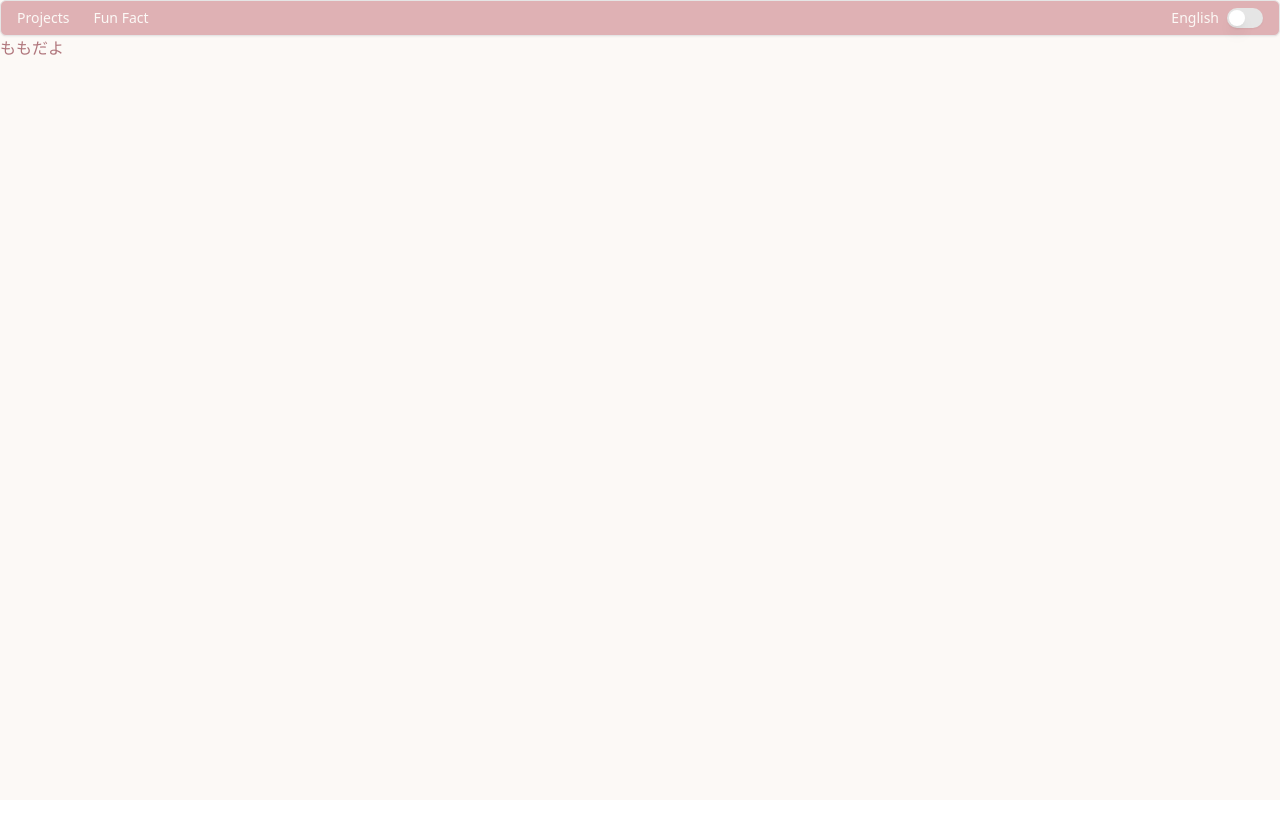
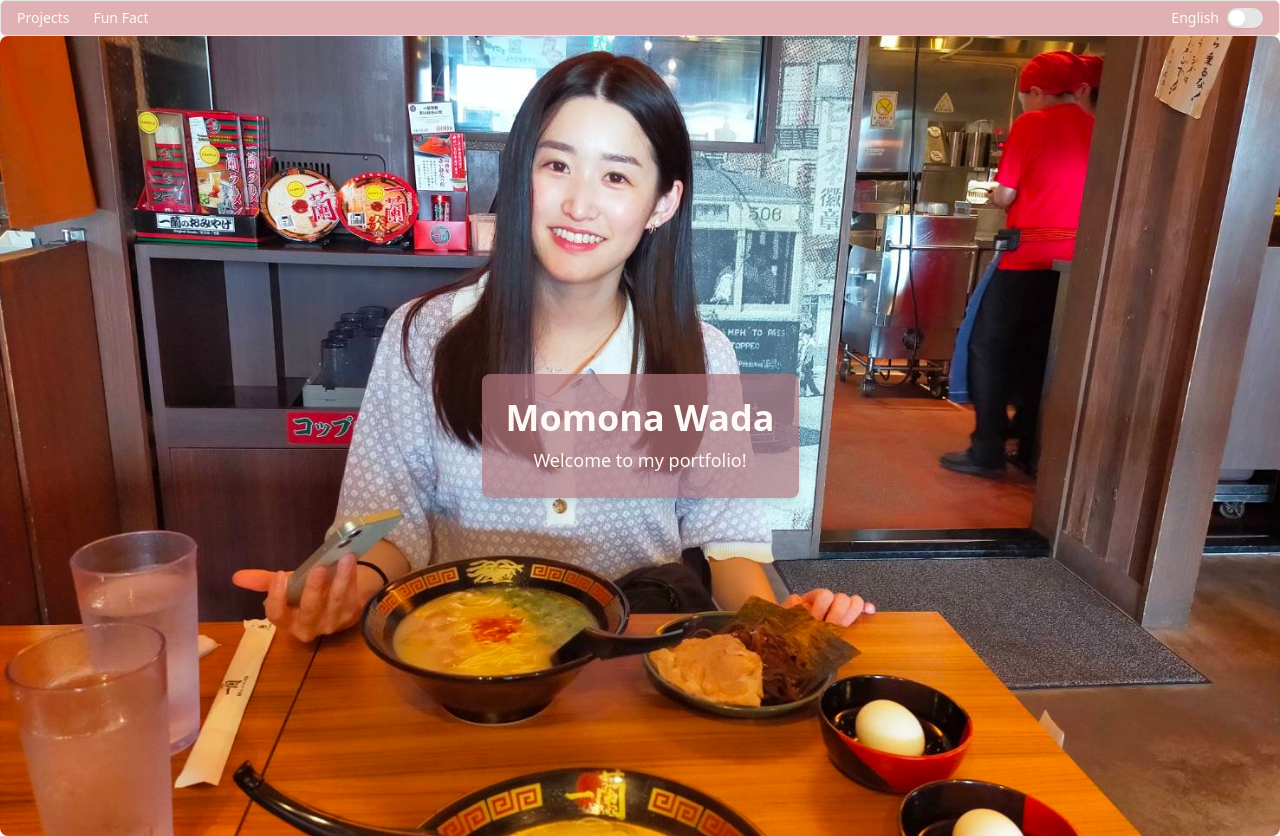
Before and after one commit to Momona-Wada/my_portfolio, a Next.js app: page / in a window 1280 px wide. Before the commit the page ends 800 px from the top, so only its background shows below. Built offline with nearby package versions, Linux system fonts and the light colour scheme.

Commit message:
create hero section

```diff
--- a/package.json
+++ b/package.json
@@ -13,6 +13,7 @@
     "@radix-ui/react-switch": "^1.1.3",
     "class-variance-authority": "^0.7.1",
     "clsx": "^2.1.1",
+    "framer-motion": "^12.4.7",
     "lucide-react": "^0.475.0",
     "next": "15.1.7",
     "react": "^19.0.0",
--- a/src/app/page.tsx
+++ b/src/app/page.tsx
@@ -1,10 +1,13 @@
 import Header from "@/components/Header";
+import HeroSection from "@/components/HeroSection";
 
 export default function Home() {
   return (
     <div className="bg-light-beige min-h-screen">
         <Header />
-        <main className="text-deep-pink">ももだよ</main>
+        <main className="flex justify-center">
+          <HeroSection />
+        </main>
     </div>
   );
 }
--- /dev/null
+++ b/src/components/HeroSection.tsx
@@ -0,0 +1,48 @@
+"use client"
+
+import { motion } from "framer-motion";
+import Image from "next/image";
+
+const HeroSection = () => {
+    return (
+        <section className="relative w-full h-screen flex items-center justify-center bg-light-beige">
+      {/* 背景画像 */}
+        <motion.div
+            initial={{ opacity: 0, scale: 0.9 }}
+            animate={{ opacity: 1, scale: 1 }}
+            transition={{ duration: 1.2, ease: "easeOut" }}
+            className="absolute inset-0 w-full h-full"
+        >
+            <Image
+            src="/images/ichiran.JPG"
+            alt="Profile Picture"
+            layout="fill"
+            objectFit="cover"
+            className="rounded-lg"
+            />
+        </motion.div>
+
+        {/* テキストオーバーレイ */}
+        <div className="absolute flex flex-col items-center text-center p-6 bg-deep-pink/70 rounded-lg shadow-lg text-light-beige">
+            <motion.h1
+            initial={{ y: 20, opacity: 0 }}
+            animate={{ y: 0, opacity: 1 }}
+            transition={{ duration: 1, delay: 0.5, ease: "easeOut" }}
+            className="text-4xl font-bold"
+            >
+            Momona Wada
+            </motion.h1>
+            <motion.p
+            initial={{ y: 20, opacity: 0 }}
+            animate={{ y: 0, opacity: 1 }}
+            transition={{ duration: 1, delay: 0.7, ease: "easeOut" }}
+            className="text-lg mt-2"
+            >
+            Welcome to my portfolio!
+            </motion.p>
+        </div>
+    </section>
+    )
+}
+
+export default HeroSection
```
Also changed, not shown: public/images/ichiran.JPG (added), src/app/locales/en/common.ts (added), src/app/locales/index.ts (added), src/app/locales/jp/common.ts (added), 1 other file (tests, documents, lock files or other folders).
